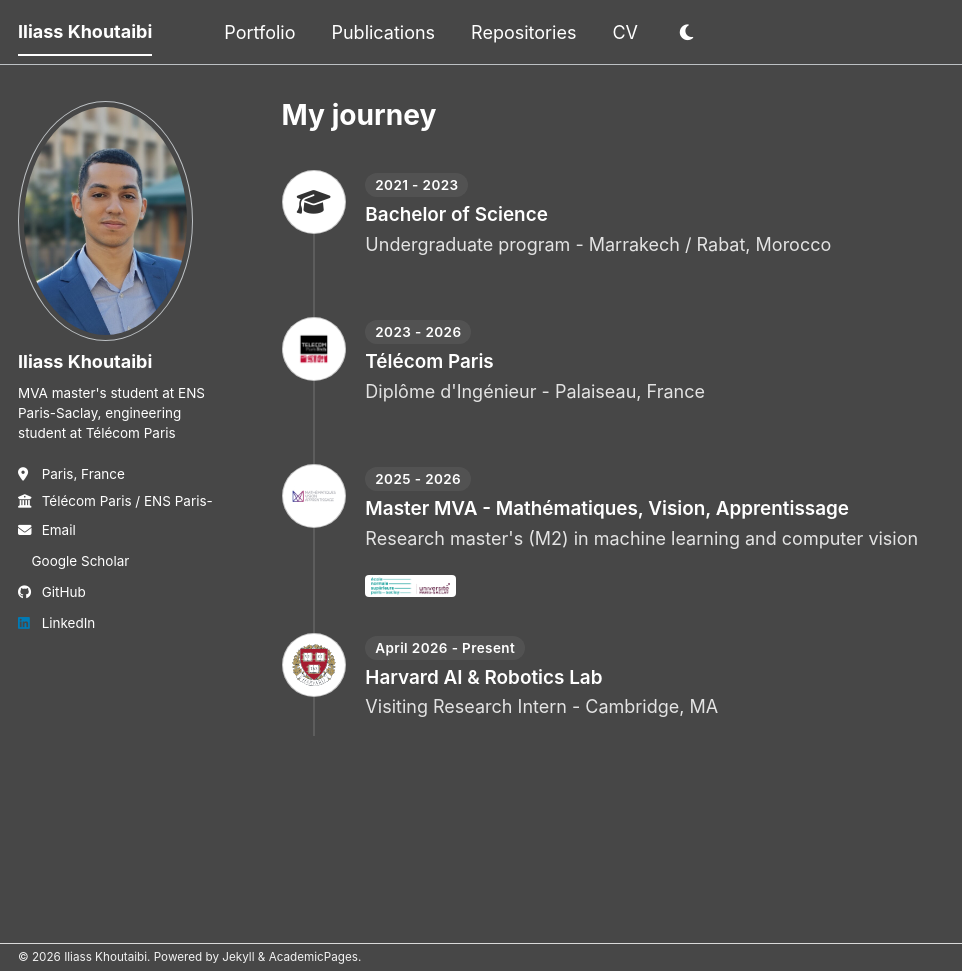
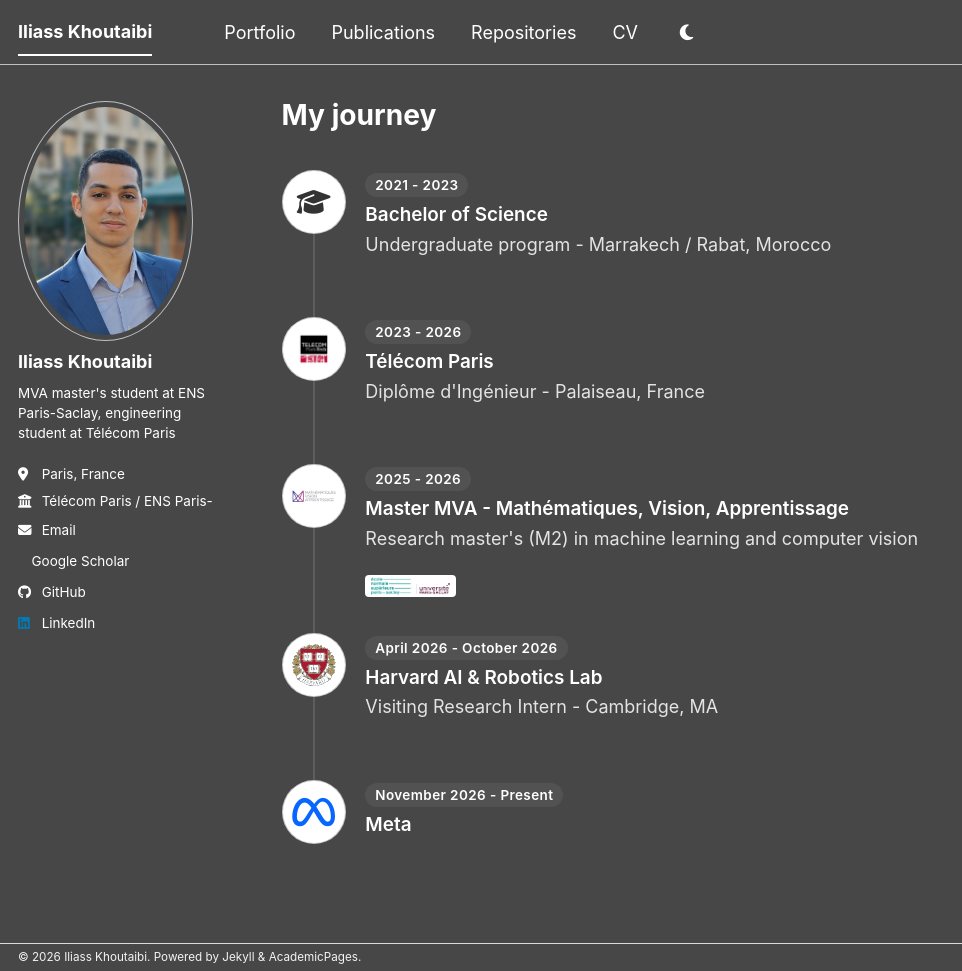
Before and after one commit to KHOUTAIBI/KHOUTAIBI.github.io, a Jekyll site: the page built from _pages/about.md, in a window 1280 px wide and 971 px high. Shown: the whole window, without its empty margins (0-962 px from the left). Built offline with Jekyll 4.4.1, drawn with Linux system fonts in a browser that asks for light colours; a style sheet for code colours, icons or effects is not loaded.

Commit message:
added more

```diff
--- a/_pages/about.md
+++ b/_pages/about.md
@@ -47,9 +47,19 @@
       <img src="/images/logos/harvard.svg" alt="Harvard University" />
     </div>
     <div class="journey-body">
-      <span class="journey-date">April 2026 - Present</span>
+      <span class="journey-date">April 2026 - October 2026</span>
       <h3 class="journey-title">Harvard AI &amp; Robotics Lab</h3>
       <p class="journey-desc">Visiting Research Intern - Cambridge, MA</p>
+    </div>
+  </div>
+
+  <div class="journey-item">
+    <div class="journey-logo">
+      <i class="fa-brands fa-meta" aria-hidden="true" style="color: #0866FF; font-size: 1.9rem;"></i>
+    </div>
+    <div class="journey-body">
+      <span class="journey-date">November 2026 - Present</span>
+      <h3 class="journey-title">Meta</h3>
     </div>
   </div>
 </div>
```
